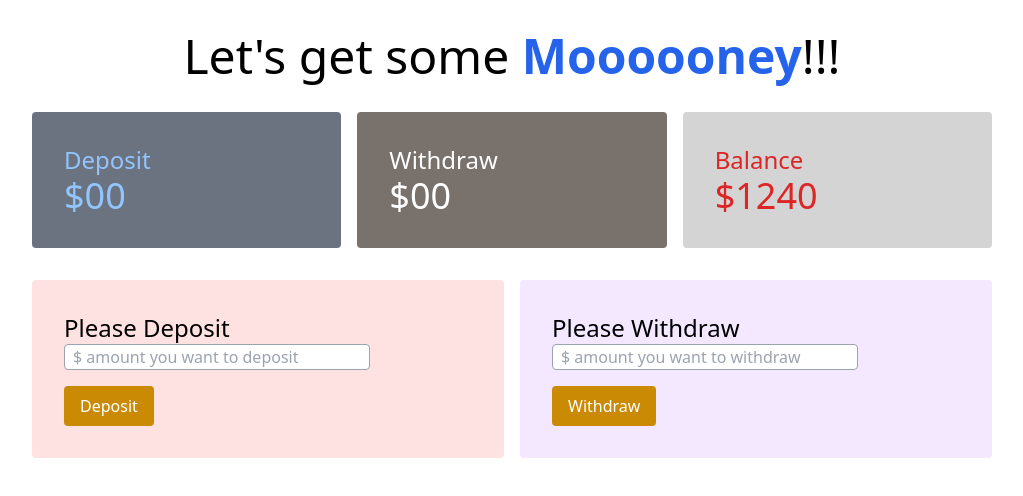
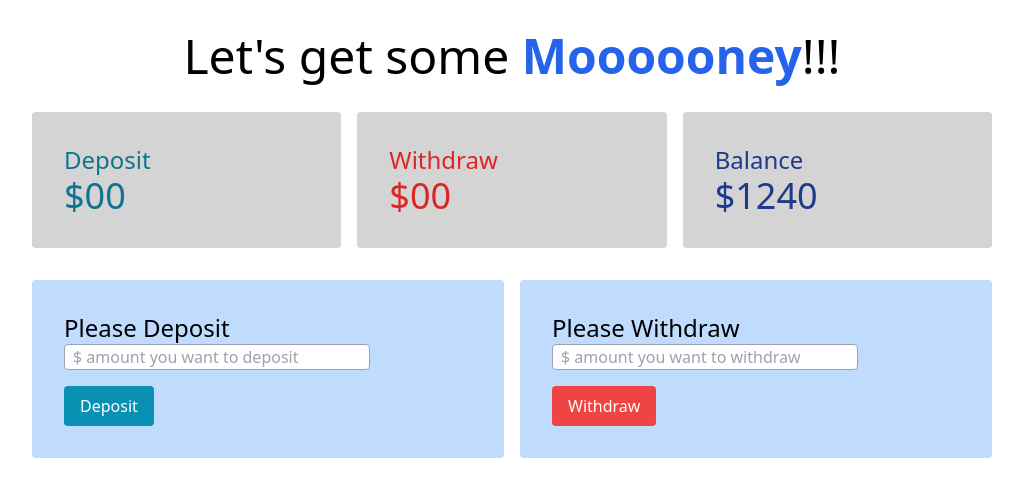
Before and after one commit to JuthyNadi-a/Bank-site, a plain HTML site: page index.html in a window 1280 px wide. Shown: the whole page, without its empty margins (128-1151 px from the left). Drawn offline with nearby package versions, Linux system fonts and the light colour scheme.

Commit message:
style updated

```diff
--- a/index.html
+++ b/index.html
@@ -18,15 +18,15 @@
       <!-- Balance and Transaction -->
       <section class="mt-8">
         <div class="grid grid-cols-3 gap-4">
-          <div class="bg-gray-500 p-8 rounded text-blue-300">
+          <div class="bg-neutral-300 p-8 rounded text-cyan-700">
             <h3 class="text-2xl">Deposit</h3>
             <h4 class="text-4xl">$<span id="deposit-total">00</span></h4>
           </div>
-          <div class="bg-stone-500 p-8 rounded text-white">
+          <div class="bg-neutral-300 p-8 rounded text-red-600">
             <h3 class="text-2xl">Withdraw</h3>
             <h4 class="text-4xl">$<span id="withdraw-total">00</span></h4>
           </div>
-          <div class="bg-neutral-300 p-8 rounded text-red-600">
+          <div class="bg-neutral-300 p-8 rounded text-blue-900">
             <h3 class="text-2xl">Balance</h3>
             <h4 class="text-4xl">$<span id="balance-total">1240</span></h4>
           </div>
@@ -35,7 +35,7 @@
       <!-- Deposit and Withdraw -->
       <section class="mt-8">
         <div class="grid grid-cols-2 gap-4">
-          <div class="bg-red-100 p-8 rounded">
+          <div class="bg-blue-200 p-8 rounded">
             <h3 class="text-2xl">Please Deposit</h3>
             <div>
               <input
@@ -46,13 +46,13 @@
               />
               <button
                 id="deposit-button"
-                class="bg-yellow-600 px-4 rounded py-2 text-white font-medium"
+                class="bg-cyan-600 px-4 rounded py-2 text-white font-medium"
               >
                 Deposit
               </button>
             </div>
           </div>
-          <div class="bg-purple-100 p-8 rounded">
+          <div class="bg-blue-200 p-8 rounded">
             <h3 class="text-2xl">Please Withdraw</h3>
             <div>
               <input
@@ -63,7 +63,7 @@
               />
               <button
                 id="withdraw-button"
-                class="bg-yellow-600 px-4 rounded py-2 text-white font-medium"
+                class="bg-red-500 px-4 rounded py-2 text-white font-medium"
               >
                 Withdraw
               </button>
```
